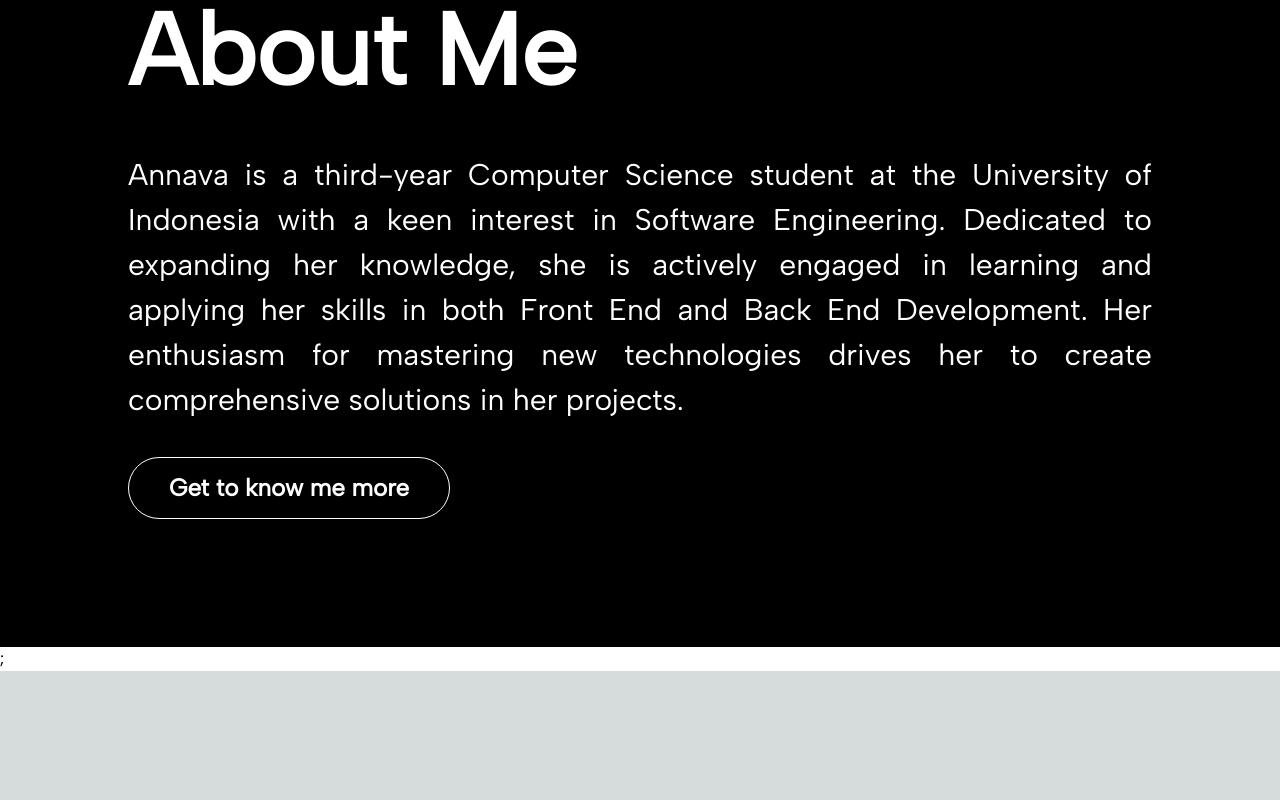
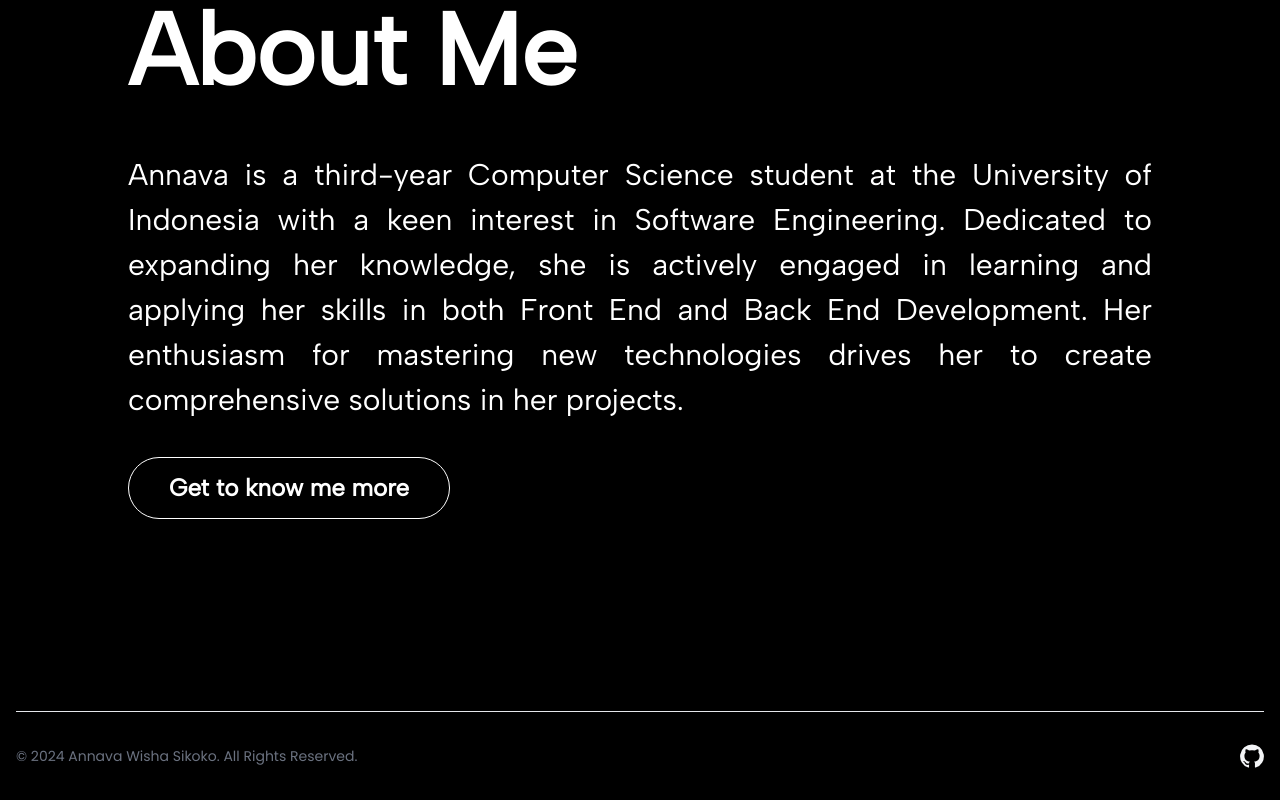
Before and after one commit to annavaws/annavaws.github.io, a Next.js app: page / in a window 1280 px wide. Shown: the part 953-1753 px from the top of the page. Before the commit the page ends 1624 px from the top, so only its background shows below. Built offline with nearby package versions, Linux system fonts and the light colour scheme.

Commit message:
feat: add footer

```diff
--- /dev/null
+++ b/src/components/elements/footer.tsx
@@ -0,0 +1,45 @@
+import React from "react";
+import Link from "next/link";
+import { poppins } from "@/styles/fonts";
+
+const Footer = () => {
+  return (
+    <div className="bg-black">
+      <div className="mx-auto w-full max-w-screen-xl p-4 py-6 lg:py-8">
+        <div className="md:flex md:justify-between">
+          <div className="grid grid-cols-2 gap-8 sm:gap-6 sm:grid-cols-3"></div>
+        </div>
+        <hr className="my-6 border-gray-200 sm:mx-auto lg:my-8" />
+        <div className="sm:flex sm:items-center sm:justify-between">
+          <span className="text-sm text-gray-500 sm:text-center ">
+            © 2024 Annava Wisha Sikoko. All Rights Reserved.
+          </span>
+          <div className="flex mt-4 sm:justify-center sm:mt-0">
+            <a
+              href="https://github.com/annavaws/my-portfolio"
+              target="_blank"
+              className="text-gray-100 hover:text-purple-500 ms-5"
+            >
+              <svg
+                className="w-6 h-6"
+                aria-hidden="true"
+                xmlns="http://www.w3.org/2000/svg"
+                fill="currentColor"
+                viewBox="0 0 20 20"
+              >
+                <path
+                  fill-rule="evenodd"
+                  d="M10 .333A9.911 9.911 0 0 0 6.866 19.65c.5.092.678-.215.678-.477 0-.237-.01-1.017-.014-1.845-2.757.6-3.338-1.169-3.338-1.169a2.627 2.627 0 0 0-1.1-1.451c-.9-.615.07-.6.07-.6a2.084 2.084 0 0 1 1.518 1.021 2.11 2.11 0 0 0 2.884.823c.044-.503.268-.973.63-1.325-2.2-.25-4.516-1.1-4.516-4.9A3.832 3.832 0 0 1 4.7 7.068a3.56 3.56 0 0 1 .095-2.623s.832-.266 2.726 1.016a9.409 9.409 0 0 1 4.962 0c1.89-1.282 2.717-1.016 2.717-1.016.366.83.402 1.768.1 2.623a3.827 3.827 0 0 1 1.02 2.659c0 3.807-2.319 4.644-4.525 4.889a2.366 2.366 0 0 1 .673 1.834c0 1.326-.012 2.394-.012 2.72 0 .263.18.572.681.475A9.911 9.911 0 0 0 10 .333Z"
+                  clip-rule="evenodd"
+                />
+              </svg>
+              <span className="sr-only">GitHub account</span>
+            </a>
+          </div>
+        </div>
+      </div>
+    </div>
+  );
+};
+
+export default Footer;
--- a/src/components/modules/header.tsx
+++ b/src/components/modules/header.tsx
@@ -21,14 +21,14 @@
           const nextOffset = prevOffset - 1;
           return nextOffset < -titleWidth ? titleWidth : nextOffset;
         });
-      }, 100);
+      }, 60);
 
       const nameInterval = setInterval(() => {
         setOffsetName((prevOffset) => {
           const nextOffset = prevOffset + 1;
           return nextOffset > nameWidth ? -nameWidth : nextOffset;
         });
-      }, 80);
+      }, 40);
 
       return () => {
         clearInterval(titleInterval);
--- a/src/pages/_app.tsx
+++ b/src/pages/_app.tsx
@@ -1,4 +1,5 @@
 import Navbar from "@/components/elements/navbar";
+import Footer from "@/components/elements/footer";
 import "@/styles/globals.css";
 import type { AppProps } from "next/app";
 
@@ -6,7 +7,8 @@
   return (
     <div>
       <Navbar />
-      <Component {...pageProps} />;
+      <Component {...pageProps} />
+      <Footer />
     </div>
   );
 }
```
